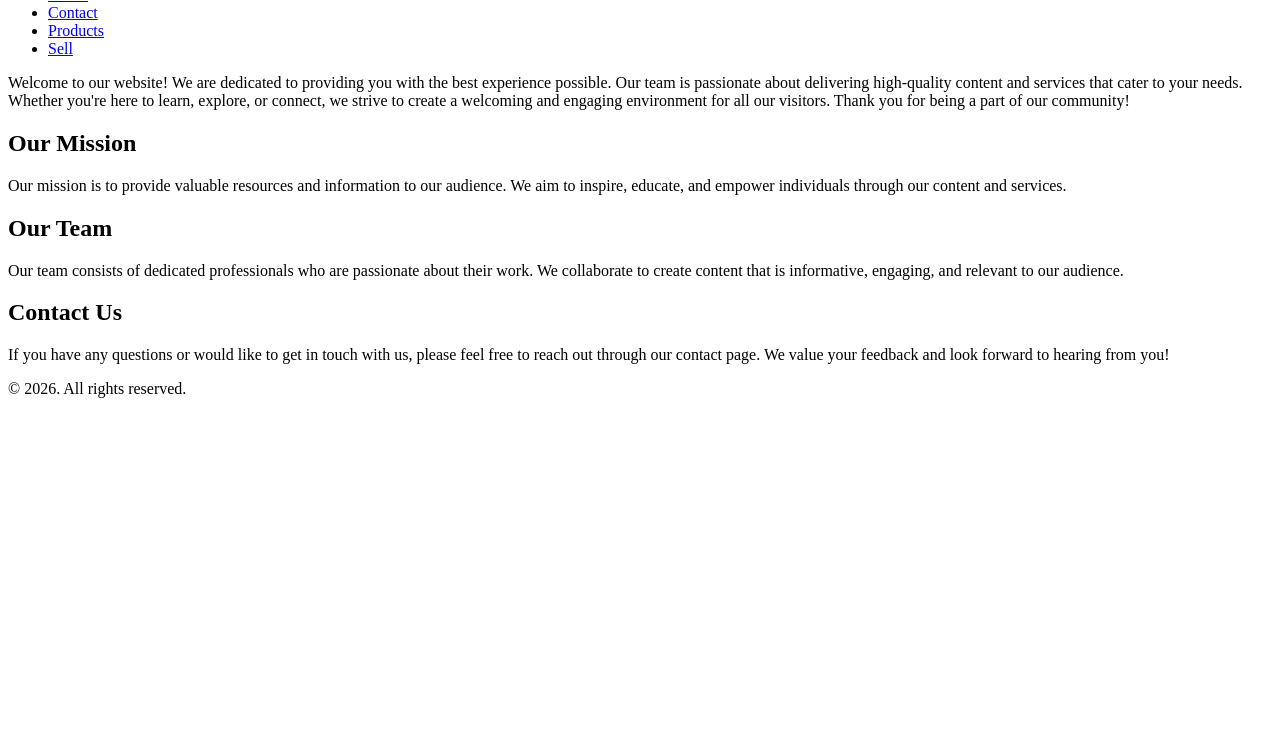
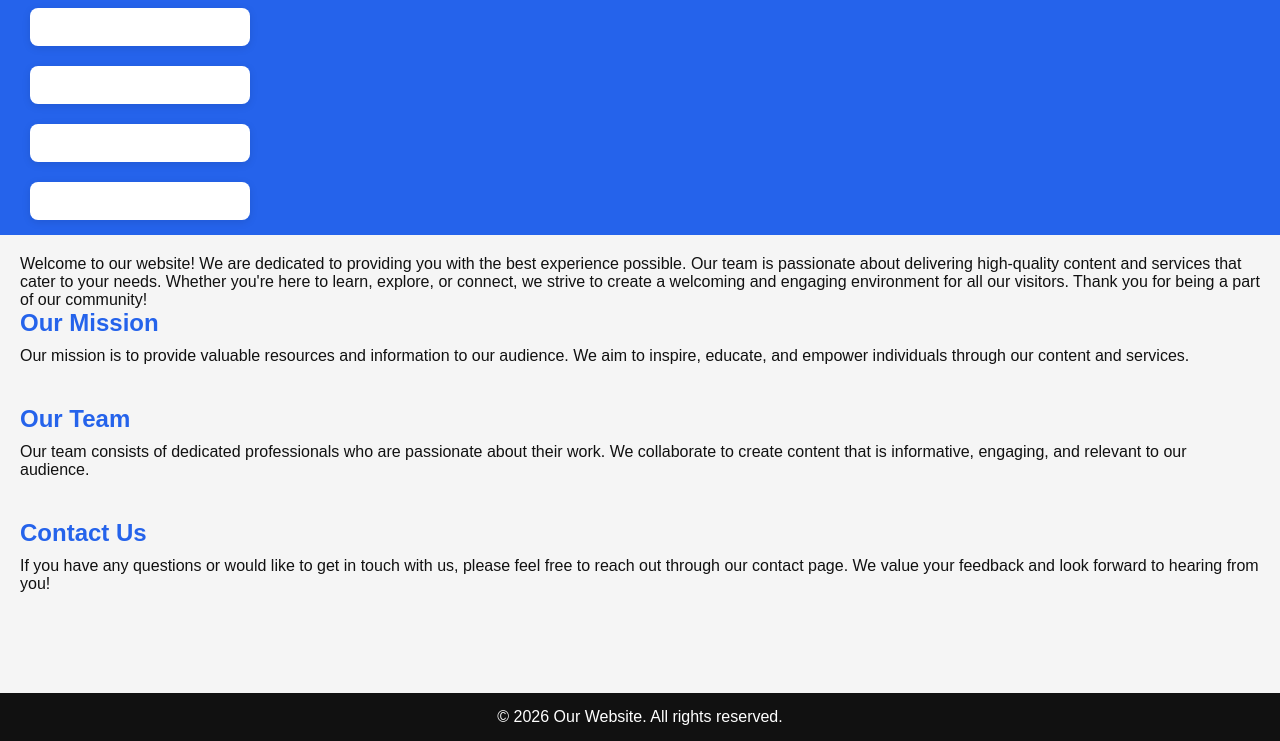
Before and after one commit to cse25-283/Katlo, a plain HTML site: page About.html in a window 1280 px wide. Shown: the part 112-853 px from the top of the page. Before the commit the page ends 800 px from the top, so only its background shows below. Drawn offline with Linux system fonts and the light colour scheme.

Commit message:
Update About.html

```diff
--- a/About.html
+++ b/About.html
@@ -1,6 +1,7 @@
 <!DOCTYPE html>
 <html lang="en">
     <head>
+        <link rel="stylesheet" href="Styles.css"
         <meta charset="UTF-8">
         <meta name="viewpoint" content="width=device-width, initial-scale=1.0">
         <title>ABOUT</title>
@@ -40,7 +41,7 @@
                 </section>
             </main>
                 <footer>
-                    <p>&copy; 2026. All rights reserved.</p>
+                    <p>&copy; 2026 Our Website. All rights reserved.</p>
                 </footer>
 
     </body>
```
